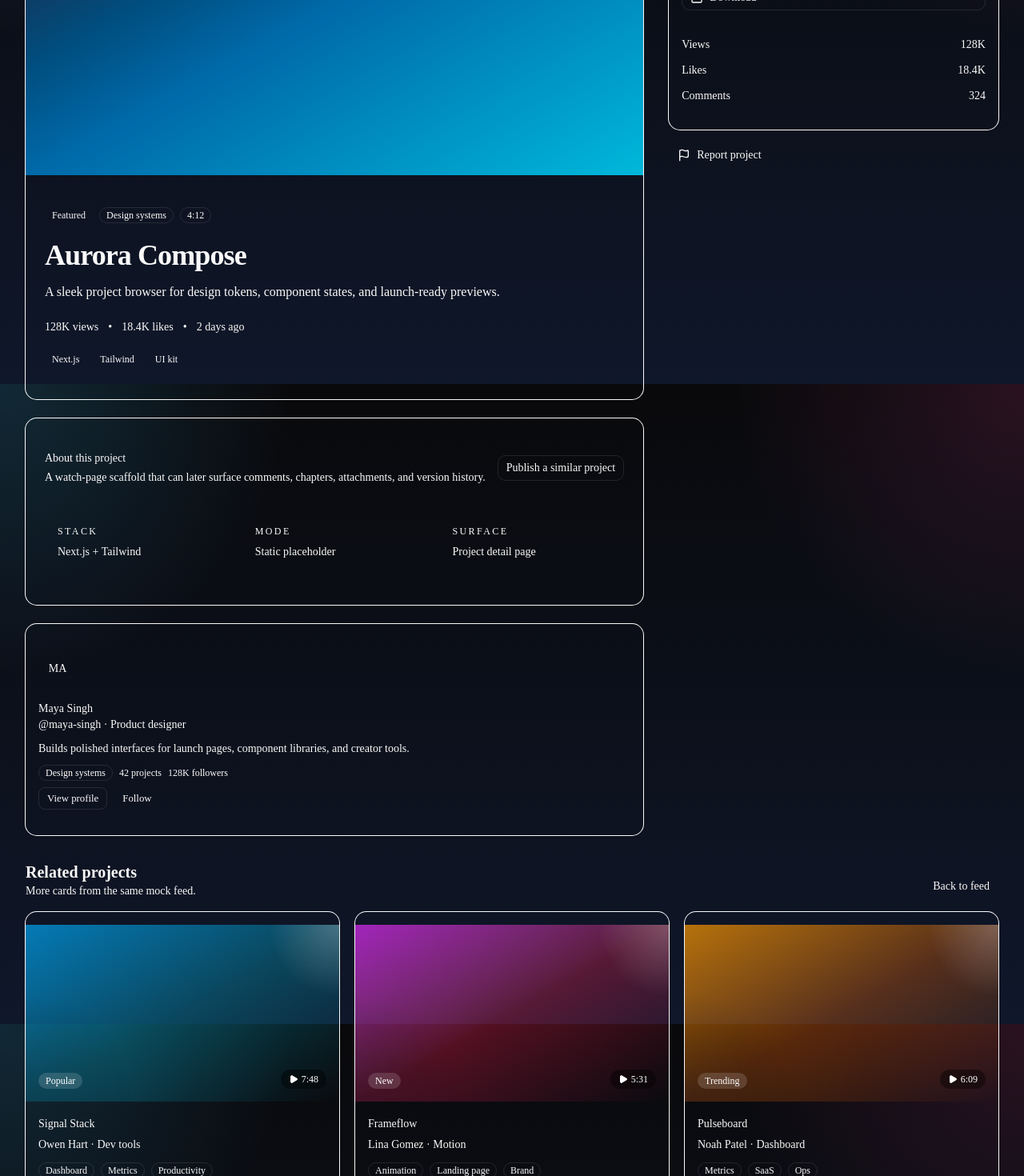
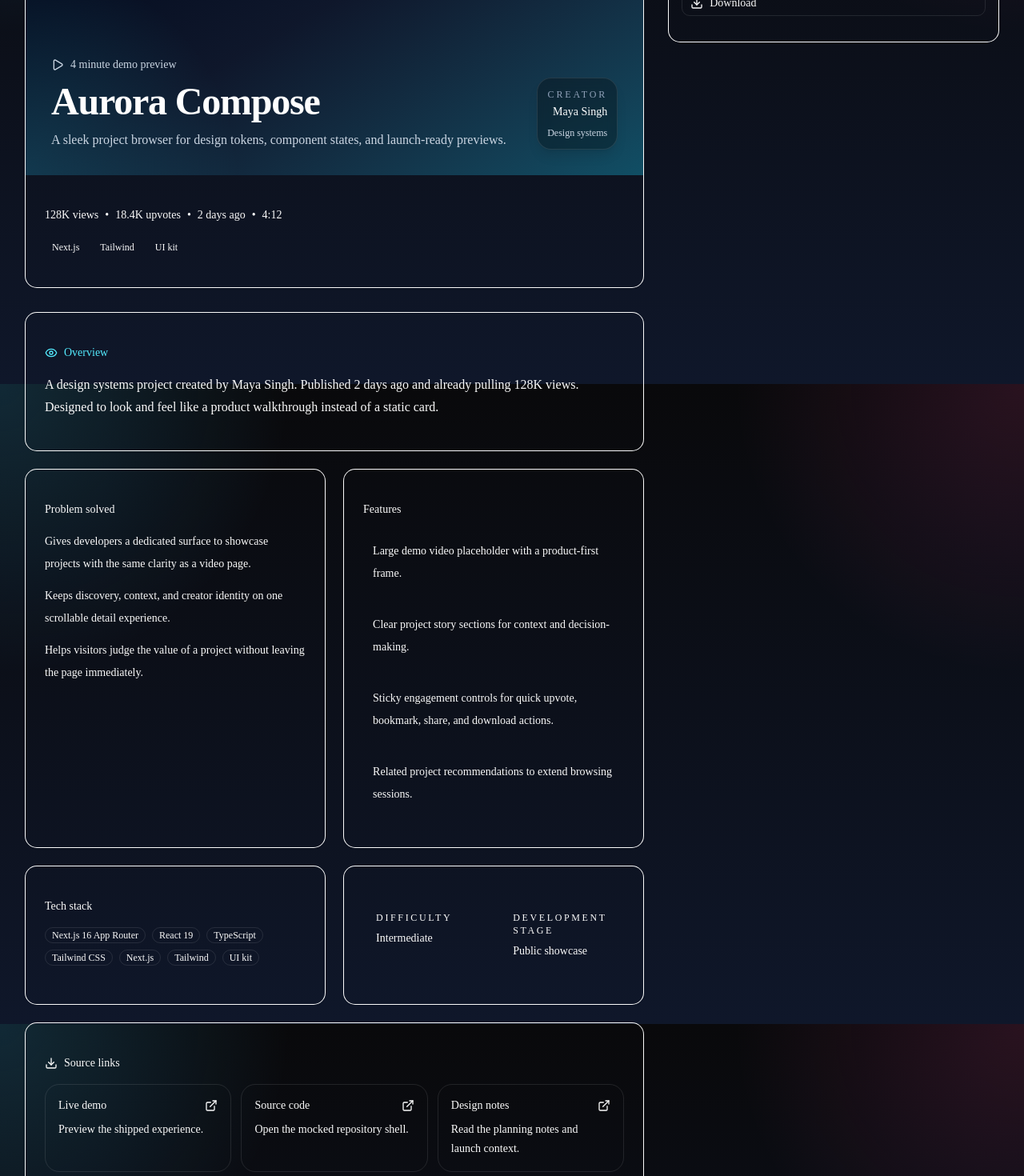
Before and after one commit to peterkandel/NVHub, a Next.js app: page /project/aurora-compose in a window 1280 px wide. Shown: the part 320-1790 px from the top of the page at 80% size. Built offline with nearby package versions, Linux system fonts and the light colour scheme.

Commit message:
project page

```diff
--- a/app/project/[slug]/page.tsx
+++ b/app/project/[slug]/page.tsx
@@ -7,8 +7,8 @@ import { ProjectCard } from "@/components/project-card"
 import { Badge } from "@/components/ui/badge"
 import { Button } from "@/components/ui/button"
 import { Card, CardContent } from "@/components/ui/card"
-import { Separator } from "@/components/ui/separator"
 import { getCreatorByUsername, getProjectBySlug, mockProjects } from "@/lib/mock-data"
+import { Download, ExternalLink, Eye, Play } from "lucide-react"
 
 type ProjectPageProps = {
   params: Promise<{ slug: string }>
@@ -29,32 +29,91 @@ export default async function ProjectPage({ params }: ProjectPageProps) {
   const creator = getCreatorByUsername(project.creatorUsername)
   const relatedProjects = mockProjects.filter((item) => item.slug !== project.slug).slice(0, 3)
 
+  const sourceLinks = [
+    {
+      label: "Live demo",
+      href: `https://example.com/projects/${project.slug}`,
+      description: "Preview the shipped experience.",
+    },
+    {
+      label: "Source code",
+      href: `https://github.com/example/${project.slug}`,
+      description: "Open the mocked repository shell.",
+    },
+    {
+      label: "Design notes",
+      href: `https://notion.so/example/${project.slug}`,
+      description: "Read the planning notes and launch context.",
+    },
+  ]
+
+  const overviewPoints = [
+    `A ${project.category.toLowerCase()} project created by ${project.creatorName}.`,
+    `Published ${project.publishedAt} and already pulling ${project.views} views.`,
+    `Designed to look and feel like a product walkthrough instead of a static card.`,
+  ]
+
+  const problemSolved = [
+    "Gives developers a dedicated surface to showcase projects with the same clarity as a video page.",
+    "Keeps discovery, context, and creator identity on one scrollable detail experience.",
+    "Helps visitors judge the value of a project without leaving the page immediately.",
+  ]
+
+  const features = [
+    "Large demo video placeholder with a product-first frame.",
+    "Clear project story sections for context and decision-making.",
+    "Sticky engagement controls for quick upvote, bookmark, share, and download actions.",
+    "Related project recommendations to extend browsing sessions.",
+  ]
+
+  const techStack = ["Next.js 16 App Router", "React 19", "TypeScript", "Tailwind CSS", ...project.tags]
+
+  const difficulty = project.status === "Featured" || project.status === "Trending" ? "Intermediate" : "Beginner-friendly"
+  const developmentStage = project.status === "New" ? "Early release" : project.status === "Curated" ? "Polished preview" : "Public showcase"
+
   return (
-    <div className="flex flex-col gap-8">
     <div className="grid gap-8 lg:grid-cols-[minmax(0,1.5fr)_minmax(320px,0.8fr)]">
-        <div className="space-y-6">
+      <div className="space-y-8">
         <Card className="overflow-hidden border-foreground/10 bg-card shadow-sm">
-            <div className="aspect-video bg-gradient-to-br from-slate-900 via-sky-700 to-cyan-500" />
-            <CardContent className="space-y-5 p-6">
+          <div className="relative aspect-video overflow-hidden bg-gradient-to-br from-slate-950 via-slate-900 to-cyan-900">
+            <div className="absolute inset-0 bg-[radial-gradient(circle_at_top_right,rgba(255,255,255,0.18),transparent_24%),radial-gradient(circle_at_bottom_left,rgba(34,211,238,0.18),transparent_30%)]" />
+            <div className="absolute inset-0 flex flex-col justify-between p-6 sm:p-8">
               <div className="flex flex-wrap items-center gap-2">
-                <Badge>{project.status}</Badge>
-                <Badge variant="outline">{project.category}</Badge>
-                <Badge variant="outline">{project.duration}</Badge>
+                <Badge className="bg-white/10 text-white">Demo video placeholder</Badge>
+                <Badge variant="outline" className="border-white/10 bg-white/5 text-slate-200">
+                  {project.status}
+                </Badge>
               </div>
-              <div className="space-y-3">
-                <h1 className="max-w-3xl text-3xl font-semibold tracking-tight text-foreground sm:text-4xl">
+              <div className="flex items-end justify-between gap-4 text-white">
+                <div className="max-w-2xl space-y-3">
+                  <div className="flex items-center gap-2 text-sm text-slate-300">
+                    <Play className="size-4" />
+                    4 minute demo preview
+                  </div>
+                  <h1 className="text-3xl font-semibold tracking-tight text-balance sm:text-4xl lg:text-5xl">
                     {project.title}
                   </h1>
-                <p className="max-w-3xl text-base leading-7 text-muted-foreground">
+                  <p className="max-w-2xl text-sm leading-6 text-slate-300 sm:text-base">
                     {project.description}
                   </p>
                 </div>
-              <div className="flex flex-wrap items-center gap-3 text-sm text-muted-foreground">
+                <div className="hidden rounded-2xl border border-white/10 bg-black/30 p-3 text-right shadow-lg backdrop-blur-sm sm:block">
+                  <div className="text-xs uppercase tracking-[0.24em] text-slate-400">Creator</div>
+                  <div className="mt-1 text-sm font-medium text-white">{project.creatorName}</div>
+                  <div className="mt-2 text-xs text-slate-300">{project.category}</div>
+                </div>
+              </div>
+            </div>
+          </div>
+          <CardContent className="space-y-5 p-6">
+            <div className="flex flex-wrap items-center gap-2 text-sm text-muted-foreground">
               <span>{project.views} views</span>
               <span>•</span>
-                <span>{project.likes} likes</span>
+              <span>{project.likes} upvotes</span>
               <span>•</span>
               <span>{project.publishedAt}</span>
+              <span>•</span>
+              <span>{project.duration}</span>
             </div>
             <div className="flex flex-wrap gap-2">
               {project.tags.map((tag) => (
@@ -66,31 +125,94 @@ export default async function ProjectPage({ params }: ProjectPageProps) {
           </CardContent>
         </Card>
 
+        <div className="grid gap-6">
           <Card className="border-foreground/10 bg-card shadow-sm">
             <CardContent className="space-y-4 p-6">
-              <div className="flex flex-col gap-3 sm:flex-row sm:items-center sm:justify-between">
-                <div>
-                  <div className="text-sm font-medium text-foreground">About this project</div>
-                  <p className="mt-1 text-sm text-muted-foreground">
-                    A watch-page scaffold that can later surface comments, chapters,
-                    attachments, and version history.
+              <div className="flex items-center gap-2 text-sm font-medium text-cyan-300">
+                <Eye className="size-4" />
+                Overview
+              </div>
+              <p className="text-sm leading-7 text-muted-foreground sm:text-base">
+                {overviewPoints.join(" ")}
               </p>
+            </CardContent>
+          </Card>
+
+          <div className="grid gap-6 lg:grid-cols-2">
+            <Card className="border-foreground/10 bg-card shadow-sm">
+              <CardContent className="space-y-4 p-6">
+                <div className="text-sm font-medium text-foreground">Problem solved</div>
+                <div className="space-y-3 text-sm leading-7 text-muted-foreground">
+                  {problemSolved.map((item) => (
+                    <p key={item}>{item}</p>
+                  ))}
                 </div>
-                <Button asChild variant="outline">
-                  <Link href="/upload">Publish a similar project</Link>
-                </Button>
+              </CardContent>
+            </Card>
+
+            <Card className="border-foreground/10 bg-card shadow-sm">
+              <CardContent className="space-y-4 p-6">
+                <div className="text-sm font-medium text-foreground">Features</div>
+                <ul className="space-y-3 text-sm leading-7 text-muted-foreground">
+                  {features.map((feature) => (
+                    <li key={feature} className="rounded-2xl bg-muted/40 p-3">
+                      {feature}
+                    </li>
+                  ))}
+                </ul>
+              </CardContent>
+            </Card>
           </div>
-              <Separator />
-              <div className="grid gap-4 sm:grid-cols-3">
-                {[
-                  ["Stack", "Next.js + Tailwind"],
-                  ["Mode", "Static placeholder"],
-                  ["Surface", "Project detail page"],
-                ].map(([label, value]) => (
-                  <div key={label} className="rounded-2xl bg-muted/50 p-4">
-                    <div className="text-xs uppercase tracking-[0.2em] text-muted-foreground">{label}</div>
-                    <div className="mt-2 text-sm font-medium text-foreground">{value}</div>
+
+          <div className="grid gap-6 lg:grid-cols-2">
+            <Card className="border-foreground/10 bg-card shadow-sm">
+              <CardContent className="space-y-4 p-6">
+                <div className="text-sm font-medium text-foreground">Tech stack</div>
+                <div className="flex flex-wrap gap-2">
+                  {techStack.map((item) => (
+                    <Badge key={item} variant="outline" className="bg-background/60">
+                      {item}
+                    </Badge>
+                  ))}
                 </div>
+              </CardContent>
+            </Card>
+
+            <Card className="border-foreground/10 bg-card shadow-sm">
+              <CardContent className="grid gap-4 p-6 sm:grid-cols-2">
+                <div className="rounded-2xl bg-muted/40 p-4">
+                  <div className="text-xs uppercase tracking-[0.22em] text-muted-foreground">Difficulty</div>
+                  <div className="mt-2 text-sm font-medium text-foreground">{difficulty}</div>
+                </div>
+                <div className="rounded-2xl bg-muted/40 p-4">
+                  <div className="text-xs uppercase tracking-[0.22em] text-muted-foreground">Development stage</div>
+                  <div className="mt-2 text-sm font-medium text-foreground">{developmentStage}</div>
+                </div>
+              </CardContent>
+            </Card>
+          </div>
+
+          <Card className="border-foreground/10 bg-card shadow-sm">
+            <CardContent className="space-y-4 p-6">
+              <div className="flex items-center gap-2 text-sm font-medium text-foreground">
+                <Download className="size-4" />
+                Source links
+              </div>
+              <div className="grid gap-3 lg:grid-cols-3">
+                {sourceLinks.map((source) => (
+                  <a
+                    key={source.label}
+                    href={source.href}
+                    target="_blank"
+                    rel="noreferrer"
+                    className="rounded-2xl border border-foreground/10 bg-background/60 p-4 transition-all duration-200 hover:-translate-y-1 hover:border-cyan-400/30 hover:bg-cyan-500/5"
+                  >
+                    <div className="flex items-center justify-between gap-3">
+                      <div className="text-sm font-medium text-foreground">{source.label}</div>
+                      <ExternalLink className="size-4 text-muted-foreground" />
+                    </div>
+                    <p className="mt-2 text-sm leading-6 text-muted-foreground">{source.description}</p>
+                  </a>
                 ))}
               </div>
             </CardContent>
@@ -98,13 +220,13 @@ export default async function ProjectPage({ params }: ProjectPageProps) {
 
           {creator && <CreatorCard creator={creator} />}
         </div>
+      </div>
 
       <aside>
         <ActionSidebar project={project} />
       </aside>
-      </div>
 
-      <section className="space-y-4">
+      <section className="space-y-4 lg:col-span-2">
         <div className="flex items-end justify-between gap-4">
           <div>
             <h2 className="text-xl font-semibold text-foreground">Related projects</h2>
--- a/components/action-sidebar.tsx
+++ b/components/action-sidebar.tsx
@@ -1,8 +1,7 @@
-import { Bookmark, Download, Flag, Heart, Share2 } from "lucide-react"
+import { Bookmark, Download, Share2, ThumbsUp } from "lucide-react"
 
 import { Button } from "@/components/ui/button"
 import { Card, CardContent } from "@/components/ui/card"
-import { Separator } from "@/components/ui/separator"
 import { Project } from "@/lib/mock-data"
 
 type ActionSidebarProps = {
@@ -10,46 +9,37 @@ type ActionSidebarProps = {
 }
 
 const actions = [
-  { label: "Like", icon: Heart },
-  { label: "Save", icon: Bookmark },
+  { label: "Upvote", icon: ThumbsUp },
+  { label: "Bookmark", icon: Bookmark },
   { label: "Share", icon: Share2 },
   { label: "Download", icon: Download },
 ]
 
 export function ActionSidebar({ project }: ActionSidebarProps) {
   return (
-    <div className="space-y-4">
+    <div className="sticky top-24 space-y-4">
       <Card className="border-foreground/10 bg-card shadow-sm">
         <CardContent className="space-y-4 p-4">
           <div>
             <div className="text-sm font-medium text-foreground">Project actions</div>
-            <p className="mt-1 text-sm text-muted-foreground">Frontend-only controls for the detail page.</p>
+            <p className="mt-1 text-sm text-muted-foreground">
+              Sticky controls for quick engagement.
+            </p>
           </div>
-          <div className="grid gap-2 sm:grid-cols-2 lg:grid-cols-1">
+          <div className="grid gap-2">
             {actions.map((action) => {
               const Icon = action.icon
 
               return (
-                <Button key={action.label} variant="outline" className="justify-start gap-2">
+                <Button key={action.label} variant="outline" className="justify-start gap-2 transition-transform duration-200 hover:-translate-y-0.5 hover:border-cyan-400/30 hover:bg-cyan-500/5">
                   <Icon className="size-4" />
                   {action.label}
                 </Button>
               )
             })}
           </div>
-          <Separator />
-          <div className="grid gap-3 text-sm text-muted-foreground">
-            <div className="flex items-center justify-between"><span>Views</span><span className="text-foreground">{project.views}</span></div>
-            <div className="flex items-center justify-between"><span>Likes</span><span className="text-foreground">{project.likes}</span></div>
-            <div className="flex items-center justify-between"><span>Comments</span><span className="text-foreground">{project.comments}</span></div>
-          </div>
         </CardContent>
       </Card>
-
-      <Button variant="ghost" className="w-full justify-start gap-2 text-muted-foreground">
-        <Flag className="size-4" />
-        Report project
-      </Button>
     </div>
   )
 }
```
Lines whose indentation alone changed are shown as unchanged.
